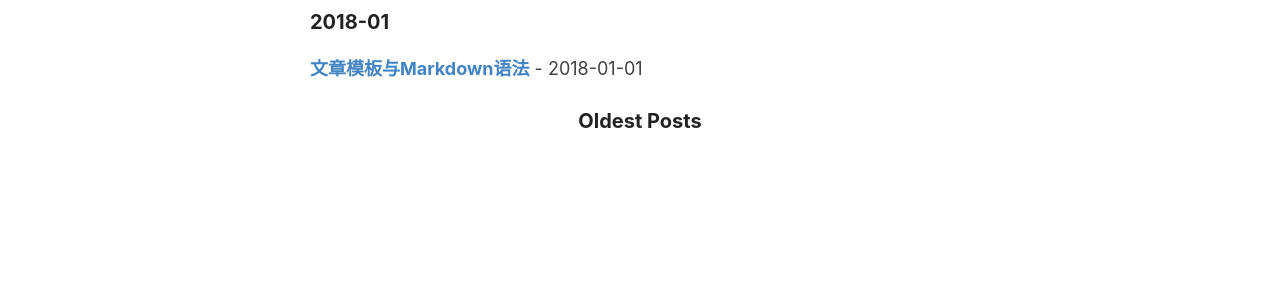
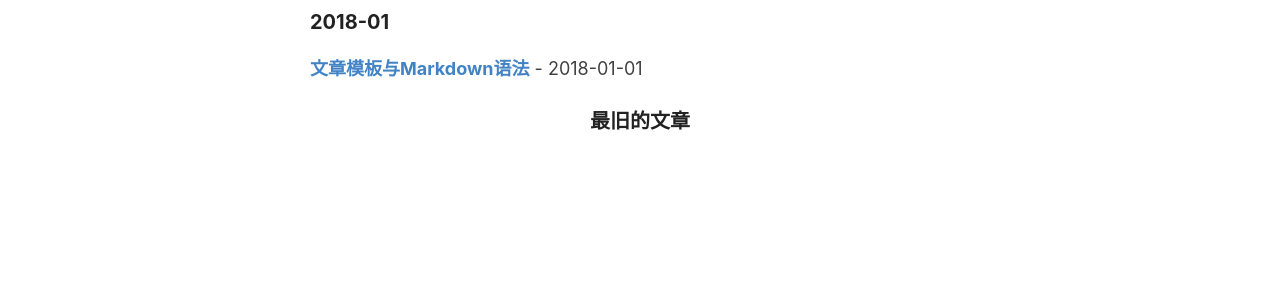
Before and after one commit to mytcc/book, a Jekyll site: the page built from _pages/archive.md, in a window 1280 px wide. Shown: the part 803-1087 px from the top of the page. Built offline with Jekyll 4.4.1, drawn with Linux system fonts in a browser that asks for light colours.

Commit message:
Update archive.md

```diff
--- a/_pages/archive.md
+++ b/_pages/archive.md
@@ -28,6 +28,6 @@ title: 文章存档
           <p><b><a href="{{ site.baseurl }}{{ post.url }}">{% if post.title and post.title != "" %}{{post.title}}{% else %}{{post.excerpt |strip_html}}{%endif%}</a></b> - {% if post.date and post.date != "" %}{{ post.date | date: "%Y-%m-%d" }}{%endif%}</p>
           {% endfor %}
       </ul>
-    <h3>Oldest Posts</h3>
+    <h3>最旧的文章</h3>
   </section>
 </div>
```
